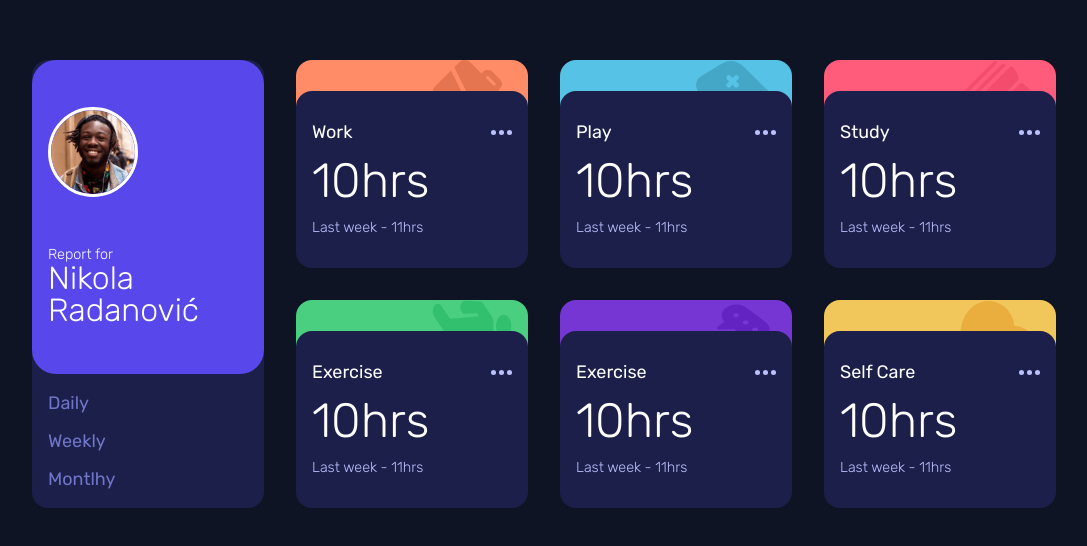
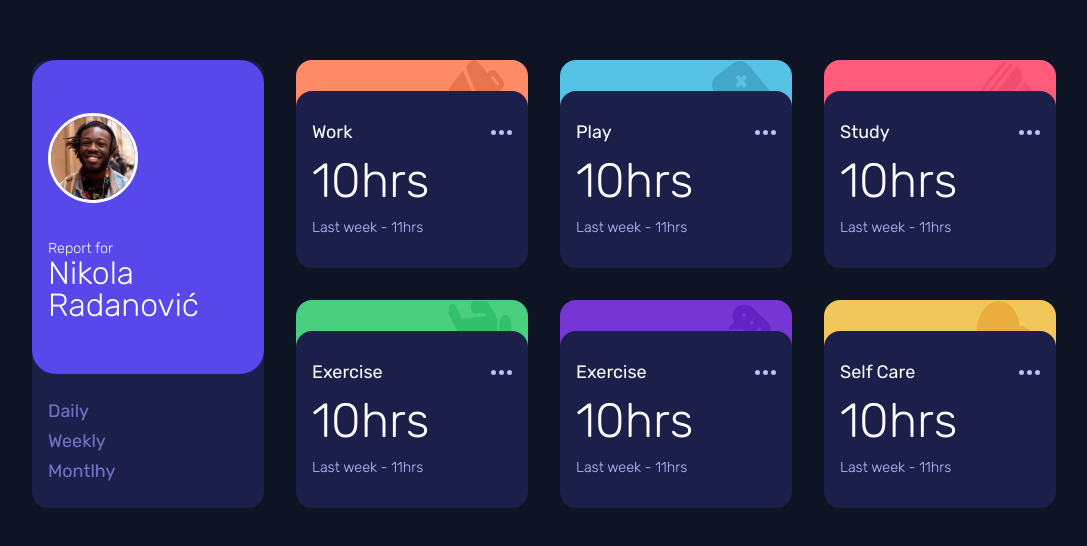
Before and after one commit to radanovicnikola93/time-tracking-dashboard, a website: page index.html in a window 1280 px wide. Shown: the part 116-662 px from the top of the page, without its empty margins (96-1183 px from the left). Drawn offline with Linux system fonts and the light colour scheme.

Commit message:
fixed padding

```diff
--- a/styles/scss/components/_background-card.scss
+++ b/styles/scss/components/_background-card.scss
@@ -6,7 +6,7 @@
 
     > img {
         opacity: 0.7;
-        margin-right: 1rem;
+        padding-right: 1rem;
         width: 5rem;
         height: 5rem;
     }
--- a/styles/scss/components/_card-user.scss
+++ b/styles/scss/components/_card-user.scss
@@ -18,15 +18,14 @@
         border-radius: 1.5rem;
         width: 100%;
         height: 70%;
+        padding: 1rem;
 
         display: flex;
         flex-direction: column;
         justify-content: space-evenly;
         align-items: flex-start;
 
-        > div {
-            margin-left: 1rem;
-        }
+
 
         div:first-child {
             img {
@@ -58,9 +57,9 @@
         flex-direction: column;
         justify-content: space-evenly;
         align-items: flex-start;
+        padding: 1rem;
 
         > div {
-            margin-left: 1rem;
             a {
                 text-decoration: none;
                 color: $clr-desaturated-blue;
```
Also changed, not shown: styles/css/index.css.
